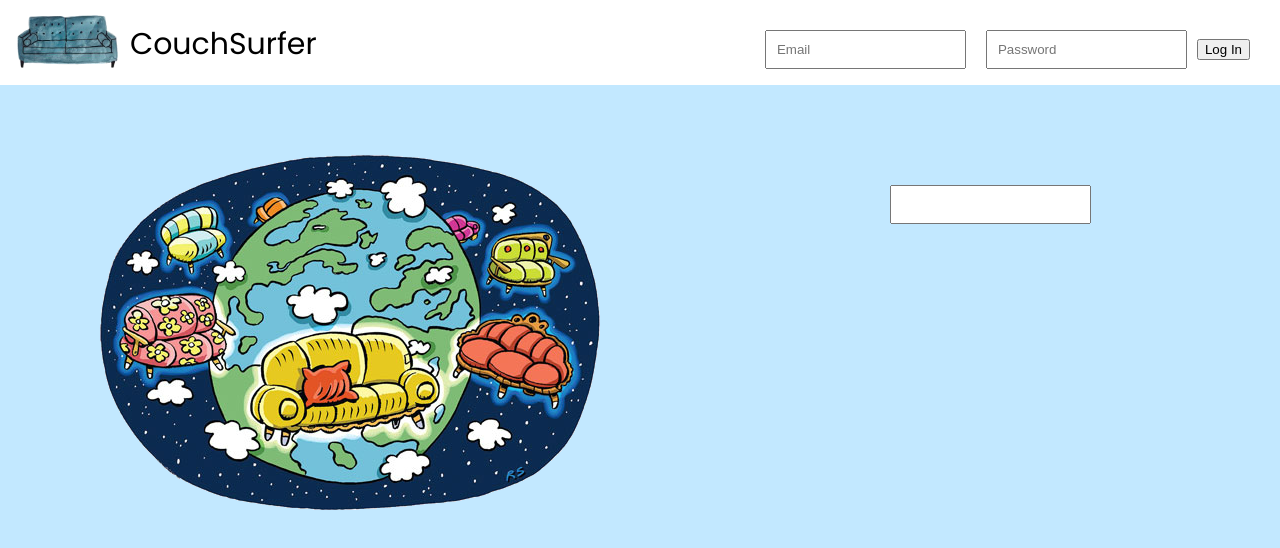
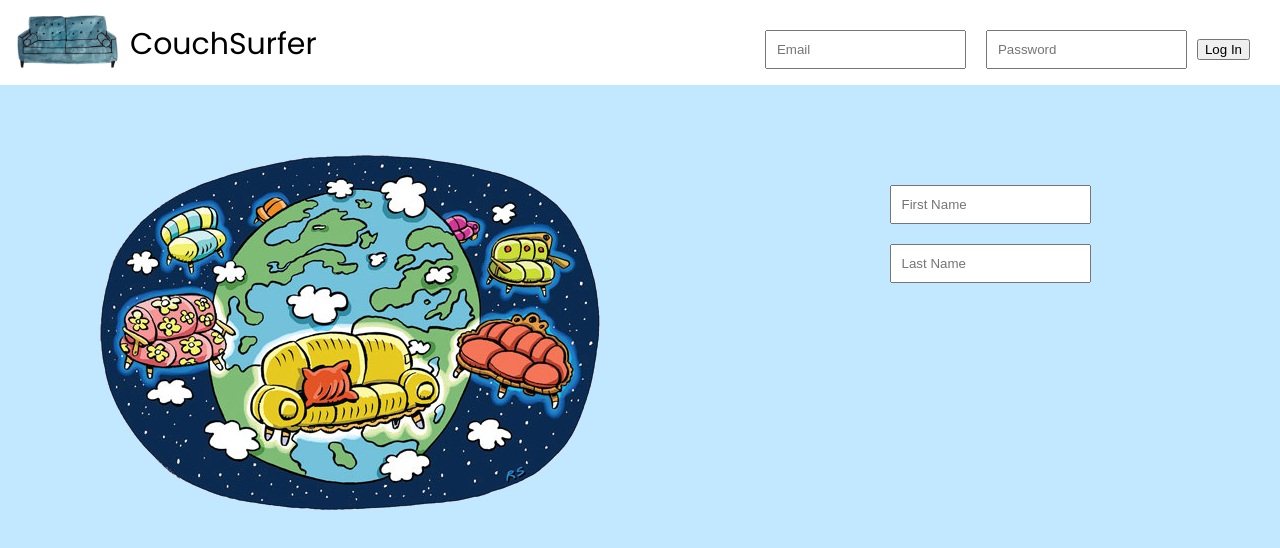
Before and after one commit to aback223/couchsurfer, a React (Create React App) app: page / in a window 1280 px wide. Shown: the top 548 px of the page. Built offline with nearby package versions, Linux system fonts and the light colour scheme; a web font is replaced by a local one.

Commit message:
import Grid to SignupForm

```diff
--- a/src/components/SignupForm.js
+++ b/src/components/SignupForm.js
@@ -1,14 +1,19 @@
 import React, {Component} from 'react';
-import {FormGroup, FormControl} from 'react-bootstrap';
+import { Grid, FormGroup, FormControl } from 'react-bootstrap';
 
 class SignupForm extends Component {
   render() {
     return(
-      <form>
-        <FormGroup>
-          <FormControl type="text" />
-        </FormGroup>
-      </form>
+      <Grid>
+        <form>
+          <FormGroup>
+            <FormControl type="text" placeholder="First Name" />
+          </FormGroup>
+          <FormGroup>
+            <FormControl type="text" placeholder="Last Name" />
+          </FormGroup>
+        </form>
+      </Grid>
     )
   }
 }
```
